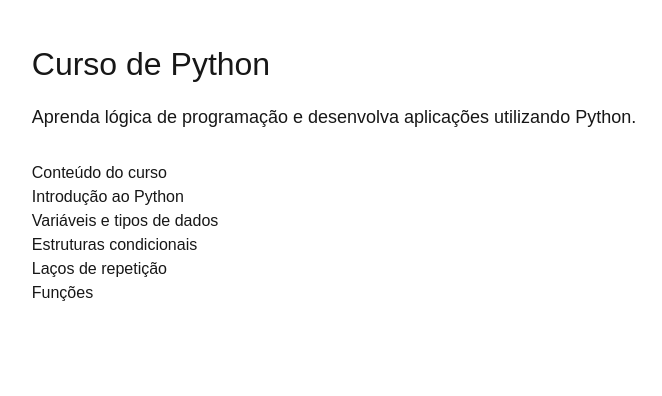
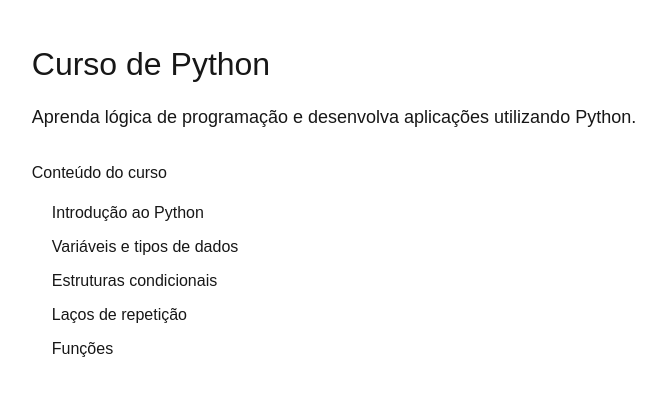
Before and after one commit to Rosangeladias88/devcourses-nextjs, a Next.js app: page /cursos/python in a window 1280 px wide. Shown: the top 396 px of the page, without its empty margins (306-968 px from the left). Built offline with nearby package versions, Linux system fonts and the light colour scheme.

Commit message:
refactor: reuse CoursePage component in course pages

```diff
--- a/src/app/cursos/nextjs/page.tsx
+++ b/src/app/cursos/nextjs/page.tsx
@@ -1,23 +1,16 @@
-import styles from "../CoursePage.module.css";
+import CoursePage from "../../../components/CoursePage";
+
 export default function NextjsCoursePage() {
   return (
-    <main className={styles.container}>
-      <h1 className={styles.title}>Curso de Next.js</h1>
-
-      <p className={styles.description}>
-        Aprenda os fundamentos do Next.js e desenvolva aplicações web modernas.
-      </p>
-
-      <section className={styles.content}>
-  <h2>Conteúdo do curso</h2>
-
-  <ul>
-    <li>Introdução ao Next.js</li>
-    <li>Componentes React</li>
-    <li>App Router e rotas</li>
-    <li>CSS Modules</li>
-  </ul>
-</section>
-    </main>
+    <CoursePage
+      title="Curso de Next.js"
+      description="Aprenda os fundamentos do Next.js e desenvolva aplicações web modernas."
+      topics={[
+        "Introdução ao Next.js",
+        "Componentes React",
+        "App Router e rotas",
+        "CSS Modules",
+      ]}
+    />
   );
 }
--- a/src/app/cursos/python/page.tsx
+++ b/src/app/cursos/python/page.tsx
@@ -1,24 +1,17 @@
-import styles from "../CoursePage.module.css";
+import CoursePage from "../../../components/CoursePage";
+
 export default function PythonCoursePage() {
   return (
-    <main className={styles.container}>
-      <h1 className={styles.title}>Curso de Python</h1>
-
-      <p className={styles.description}>
-        Aprenda lógica de programação e desenvolva aplicações utilizando Python.
-      </p>
-      <div>
-
-      <h2>Conteúdo do curso</h2>
-
-      <ul>
-        <li>Introdução ao Python</li>
-        <li>Variáveis e tipos de dados</li>
-        <li>Estruturas condicionais</li>
-        <li>Laços de repetição</li>
-        <li>Funções</li>
-      </ul>
-    </div>
-    </main>
+    <CoursePage
+      title="Curso de Python"
+      description="Aprenda lógica de programação e desenvolva aplicações utilizando Python."
+      topics={[
+        "Introdução ao Python",
+        "Variáveis e tipos de dados",
+        "Estruturas condicionais",
+        "Laços de repetição",
+        "Funções",
+      ]}
+    />
   );
 }
--- /dev/null
+++ b/src/components/CoursePage.tsx
@@ -0,0 +1,31 @@
+import styles from "../app/cursos/CoursePage.module.css";
+
+interface CoursePageProps {
+  title: string;
+  description: string;
+  topics: string[];
+}
+
+export default function CoursePage({
+  title,
+  description,
+  topics,
+}: CoursePageProps) {
+  return (
+    <main className={styles.container}>
+      <h1 className={styles.title}>{title}</h1>
+
+      <p className={styles.description}>{description}</p>
+
+      <section className={styles.content}>
+        <h2>Conteúdo do curso</h2>
+
+        <ul>
+          {topics.map((topic) => (
+            <li key={topic}>{topic}</li>
+          ))}
+        </ul>
+      </section>
+    </main>
+  );
+}
```
